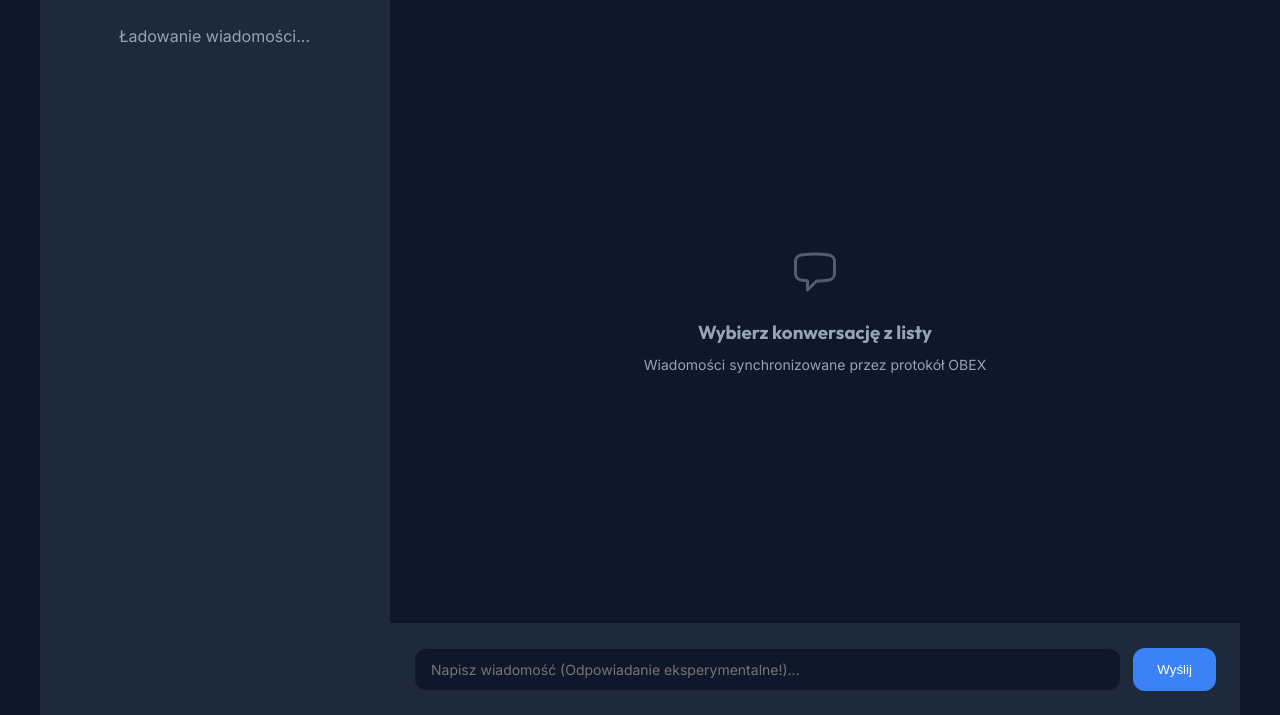
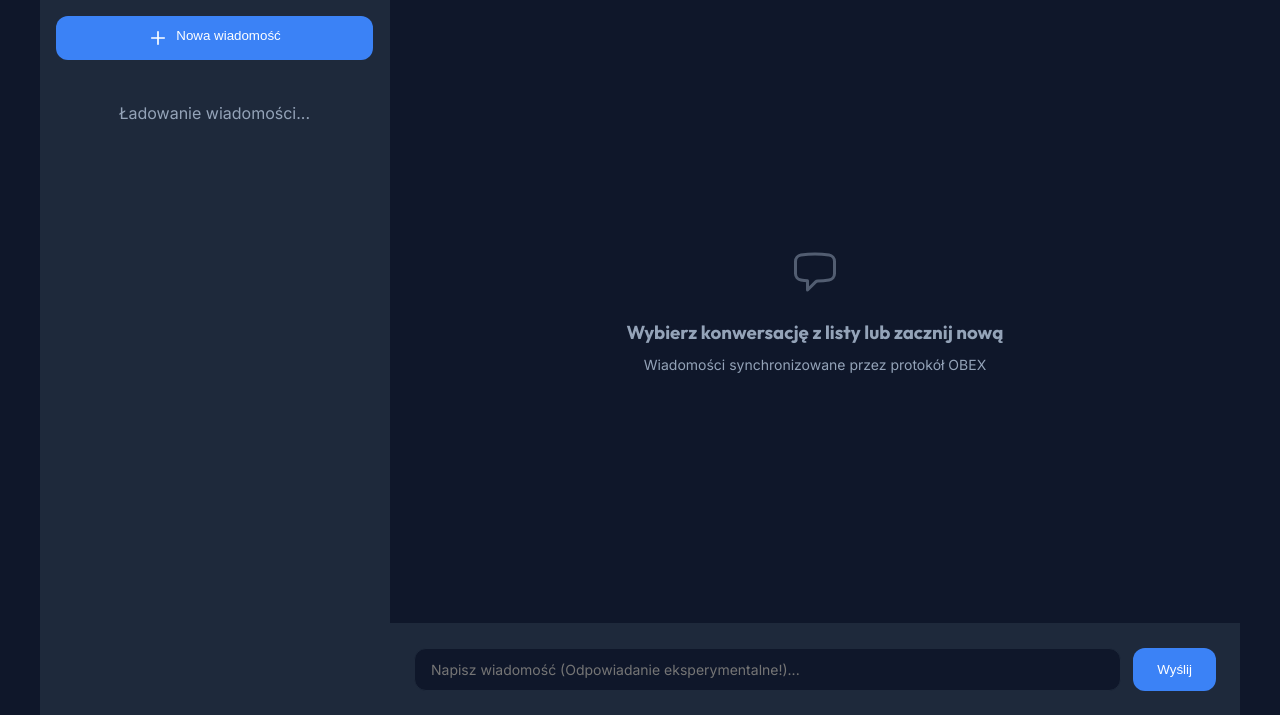
Before and after one commit to Lukasz-Szymanski/linux-iphone-link, a Flask app: page / in a window 1280 px wide. Shown: the part 85-800 px from the top of the page. Run offline with Flask 3, Linux system fonts and the light colour scheme; data that the repository does not hold is empty.

Commit message:
feat: add 'New Message' UI to send SMS to arbitrary numbers

```diff
--- a/web_app/templates/index.html
+++ b/web_app/templates/index.html
@@ -15,21 +15,37 @@
 
     <div class="container">
         <!-- Sidebar -->
-        <div class="inbox" id="inboxList">
-            <div style="padding: 24px; text-align: center; color: var(--text-muted);">
-                Ładowanie wiadomości...
+        <div class="inbox-container" style="width: 350px; display: flex; flex-direction: column; border-right: 1px solid var(--border); background: var(--bg-secondary);">
+            <div style="padding: 16px; border-bottom: 1px solid var(--border);">
+                <button class="send-btn" style="width: 100%; padding: 12px; display: flex; justify-content: center; gap: 8px;" onclick="startNewMessage()">
+                    <svg width="20" height="20" fill="none" stroke="currentColor" stroke-width="2" viewBox="0 0 24 24">
+                        <path stroke-linecap="round" stroke-linejoin="round" d="M12 4.5v15m7.5-7.5h-15" />
+                    </svg>
+                    Nowa wiadomość
+                </button>
+            </div>
+            <div class="inbox" id="inboxList" style="flex: 1; border-right: none; width: 100%;">
+                <div style="padding: 24px; text-align: center; color: var(--text-muted);">
+                    Ładowanie wiadomości...
+                </div>
             </div>
         </div>
 
         <!-- Chat Area -->
         <div class="chat-area">
+            <!-- New Message Header (Hidden by default) -->
+            <div id="newMsgHeader" style="display: none; padding: 16px 24px; background: var(--bg-secondary); border-bottom: 1px solid var(--border); align-items: center; gap: 12px;">
+                <span style="font-weight: 600; color: var(--text-muted);">Do:</span>
+                <input type="text" id="newMsgNumber" class="compose-input" placeholder="Wpisz numer telefonu (np. +48...)" style="flex: 1; padding: 8px 12px;">
+            </div>
+
             <div class="chat-history" id="chatHistory">
                 <!-- Placeholder for empty state -->
                 <div style="margin: auto; text-align: center; color: var(--text-muted);">
                     <svg width="48" height="48" fill="none" stroke="currentColor" stroke-width="1.5" viewBox="0 0 24 24" style="margin-bottom: 16px; opacity: 0.5;">
                         <path stroke-linecap="round" stroke-linejoin="round" d="M2.25 12.76c0 1.6 1.123 2.994 2.707 3.227 1.087.16 2.185.283 3.293.369V21l4.076-4.076a1.526 1.526 0 0 1 1.037-.443 48.282 48.282 0 0 0 5.68-.494c1.584-.233 2.707-1.626 2.707-3.228V6.741c0-1.602-1.123-2.995-2.707-3.228A48.394 48.394 0 0 0 12 3c-2.392 0-4.744.175-7.043.513C3.373 3.746 2.25 5.14 2.25 6.741v6.018Z" />
                     </svg>
-                    <h3>Wybierz konwersację z listy</h3>
+                    <h3>Wybierz konwersację z listy lub zacznij nową</h3>
                     <p style="font-size: 14px; margin-top: 8px;">Wiadomości synchronizowane przez protokół OBEX</p>
                 </div>
             </div>
@@ -90,6 +106,7 @@
 
         function selectConversation(senderDisplay, rawNumber, subject) {
             currentActiveNumber = rawNumber;
+            document.getElementById('newMsgHeader').style.display = 'none';
             const chatHistory = document.getElementById('chatHistory');
             chatHistory.innerHTML = '';
 
@@ -105,8 +122,33 @@
             document.getElementById('messageInput').focus();
         }
 
+        function startNewMessage() {
+            currentActiveNumber = null;
+            document.getElementById('newMsgHeader').style.display = 'flex';
+            document.getElementById('newMsgNumber').value = '';
+
+            const chatHistory = document.getElementById('chatHistory');
+            chatHistory.innerHTML = '<div style="margin: auto; color: var(--text-muted);">Napisz pierwszą wiadomość poniżej.</div>';
+
+            document.getElementById('messageInput').disabled = false;
+            document.getElementById('sendBtn').disabled = false;
+            document.getElementById('messageInput').placeholder = "Wpisz wiadomość...";
+            document.getElementById('newMsgNumber').focus();
+        }
+
         async function sendMessage() {
-            if (!currentActiveNumber) return;
+            let targetNumber = currentActiveNumber;
+
+            // Check if we are in "New Message" mode
+            if (document.getElementById('newMsgHeader').style.display === 'flex') {
+                targetNumber = document.getElementById('newMsgNumber').value.trim();
+                if (!targetNumber) {
+                    alert("Wpisz numer telefonu odbiorcy!");
+                    return;
+                }
+            }
+
+            if (!targetNumber) return;
 
             const input = document.getElementById('messageInput');
             const text = input.value.trim();
@@ -114,6 +156,9 @@
 
             // Add to UI immediately
             const chatHistory = document.getElementById('chatHistory');
+            if (chatHistory.innerHTML.includes("Napisz pierwszą wiadomość")) {
+                chatHistory.innerHTML = ''; // Clear placeholder
+            }
             const bubble = document.createElement('div');
             bubble.className = 'chat-bubble sent';
             bubble.innerText = text;
@@ -128,7 +173,7 @@
                 const response = await fetch('/api/send', {
                     method: 'POST',
                     headers: { 'Content-Type': 'application/json' },
-                    body: JSON.stringify({ number: currentActiveNumber, text: text })
+                    body: JSON.stringify({ number: targetNumber, text: text })
                 });
 
                 const result = await response.json();
@@ -144,6 +189,14 @@
                     errorBubble.style.color = 'var(--accent-warm)';
                     errorBubble.innerText = `Błąd wysyłania: ${result.error}`;
                     chatHistory.appendChild(errorBubble);
+                } else {
+                    // Success!
+                    if (document.getElementById('newMsgHeader').style.display === 'flex') {
+                        // Switch to conversation mode
+                        currentActiveNumber = targetNumber;
+                        document.getElementById('newMsgHeader').style.display = 'none';
+                        document.getElementById('messageInput').placeholder = `Odpisz do ${targetNumber}...`;
+                    }
                 }
             } catch (err) {
                 input.disabled = false;
```
